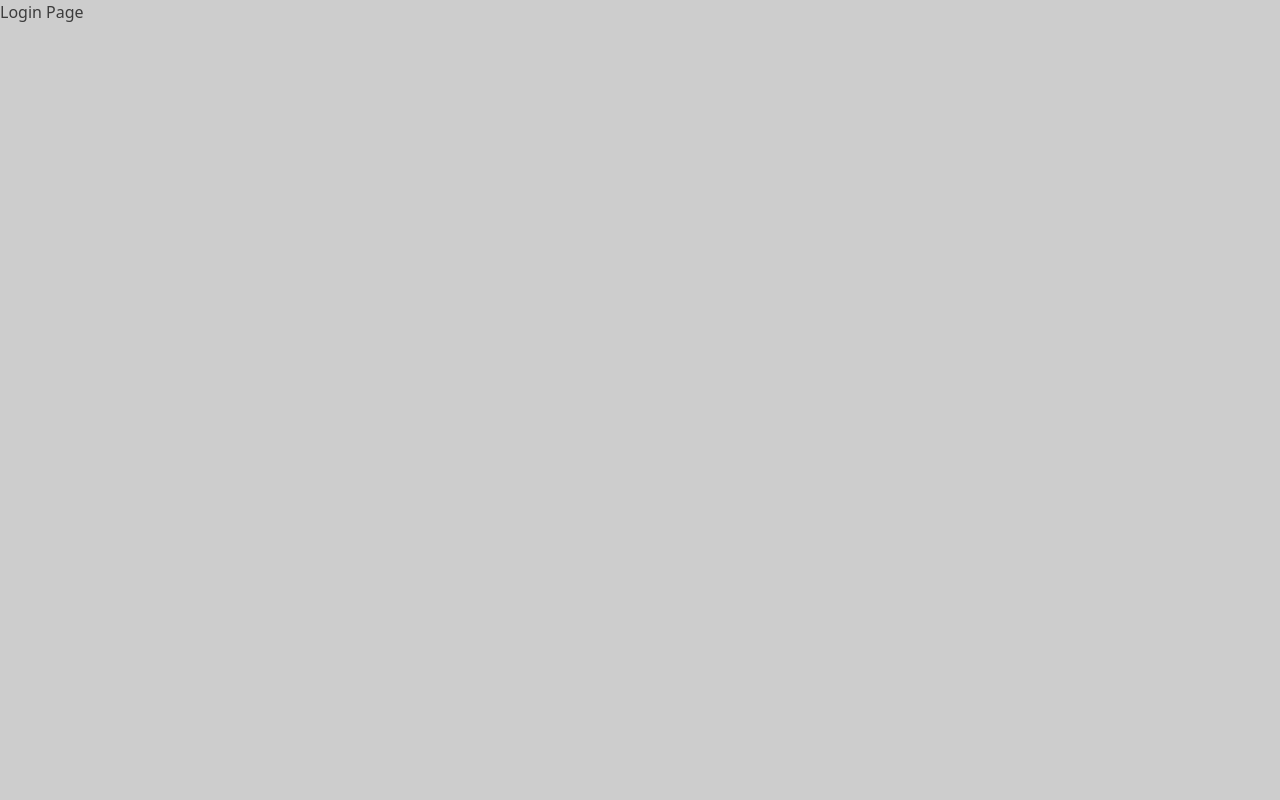
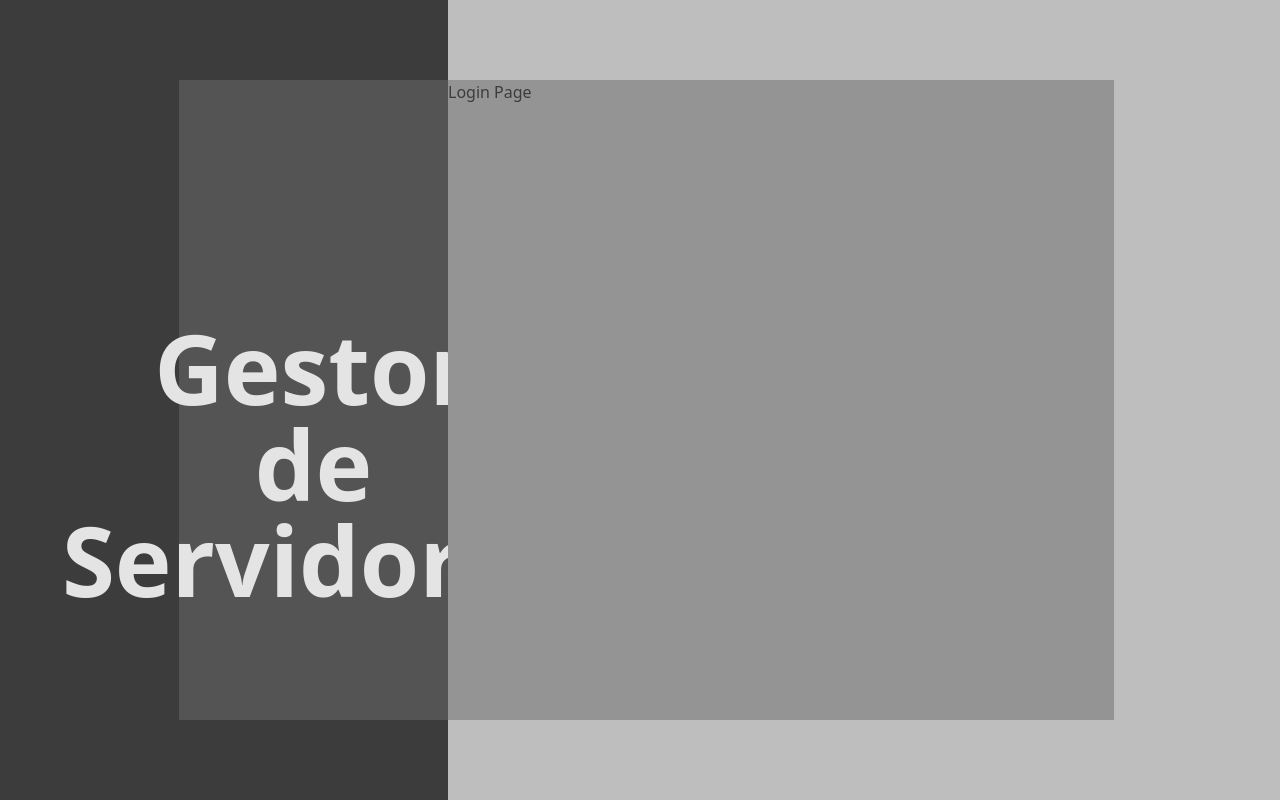
Before and after one commit to Ignaciocefis/server-manager, a Next.js app: page /login in a window 1280 px wide. Built offline with nearby package versions, Linux system fonts and the light colour scheme.

Commit message:
feat(auth): Creación de layout principal de módulo auth

```diff
--- /dev/null
+++ b/app/(auth)/login/components/Title/Title.tsx
@@ -0,0 +1,11 @@
+export function Title() {
+  return (
+    <div className="flex justify-center items-center">
+      <div className="text-gray-app-100 text-8xl font-bold text-center pt-60">
+        <p>Gestor</p>
+        <p>de</p>
+        <p>Servidores</p>
+      </div>
+    </div>
+  );
+}
--- /dev/null
+++ b/app/(auth)/login/components/Title/index.ts
@@ -0,0 +1 @@
+export * from './Title';
--- a/app/(auth)/login/layout.tsx
+++ b/app/(auth)/login/layout.tsx
@@ -1,9 +1,22 @@
+import { Title } from "./components/Title";
+
 export default function AppLayout({
   children,
 }: Readonly<{ children: React.ReactNode }>) {
   return (
-    <div className="w-full flex flex-col min-h-screen">
-      <main>{children}</main>
-    </div>
+    <main>
+      <div className="flex w-screen h-screen">
+        <div className="relative flex h-screen w-[35%] bg-gray-app-600">
+          <div className="absolute right-0 top-1/2 -translate-y-1/2 w-[60%] h-[80%] bg-gray-app-500">
+            <Title />
+          </div>
+        </div>
+        <div className="relative flex h-screen w-[65%] bg-gray-app-200">
+          <div className="absolute left-0 top-1/2 -translate-y-1/2 w-[80%] h-[80%] bg-gray-app-300">
+            {children}
+          </div>
+        </div>
+      </div>
+    </main>
   );
 }
```
